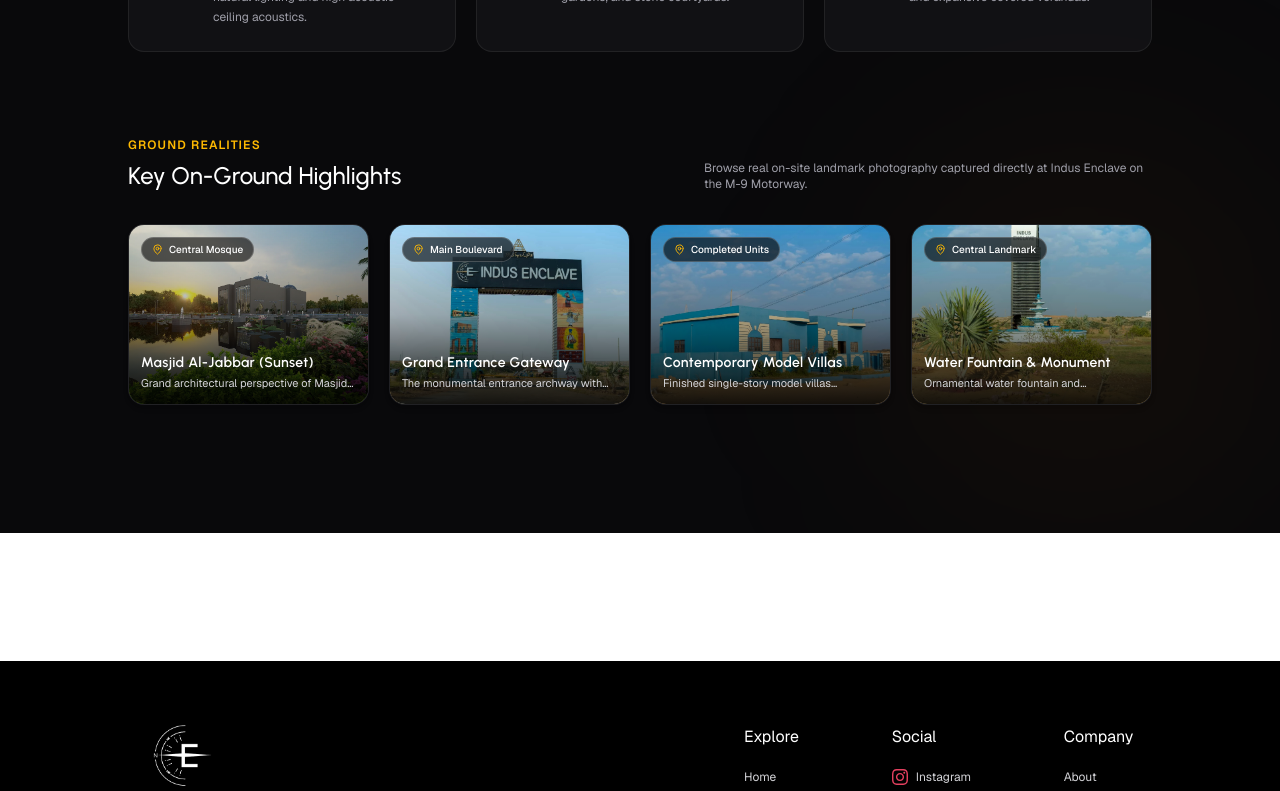
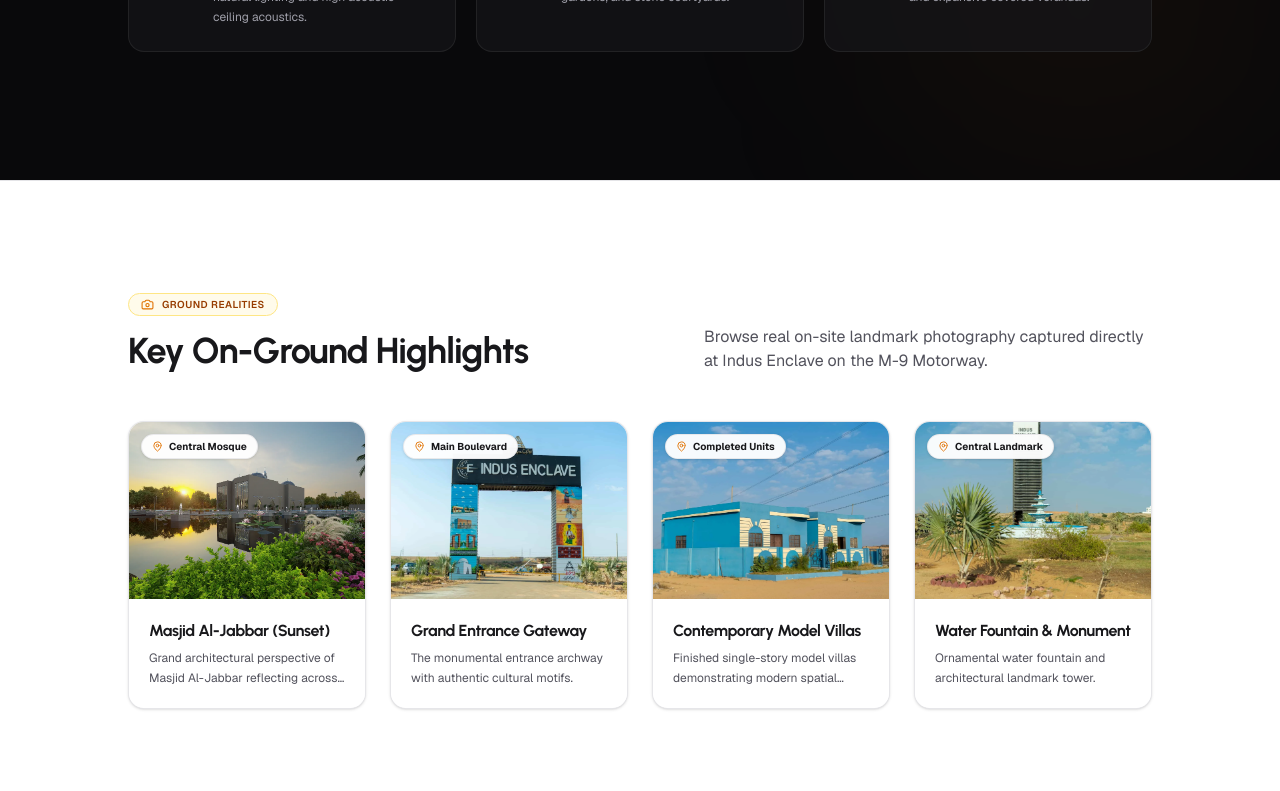
Before and after one commit to burair-ahmed/indus-enclave, a Next.js app in the folder nextjs/: page /gallery in a window 1280 px wide. Shown: the part 4340-5131 px from the top of the page. Built offline with nearby package versions, Linux system fonts and the light colour scheme.

Commit message:
Updates UI and title

```diff
--- a/nextjs/app/(public-pages)/layout.tsx
+++ b/nextjs/app/(public-pages)/layout.tsx
@@ -1,13 +1,18 @@
+import type { Metadata } from 'next';
 import React from 'react';
 import { Footer } from '@/components/footer';
 import { Navbar } from '@/components/navbar';
 import LenisScroll from '@/components/lenis-scroll';
 
-export const metadata = {
-    title: 'estate - PrebuiltUI',
-    description: 'estate is a real estate website template.',
+export const metadata: Metadata = {
+    title: {
+        default: 'Indus Enclave — Housing Project Karachi',
+        template: '%s - Indus Enclave',
+    },
+    description:
+        'Indus Enclave — A premier housing project by Al-Ashraf Group of Companies on M-9 Motorway, Karachi. Offering residential plots, commercial plots, and luxury villas with transparent payment plans.',
     appleWebApp: {
-        title: 'estate - PrebuiltUI',
+        title: 'Indus Enclave',
     },
 };
 
--- a/nextjs/app/(public-pages)/page.tsx
+++ b/nextjs/app/(public-pages)/page.tsx
@@ -1,3 +1,4 @@
+import { Metadata } from "next";
 import { CallToAction } from "@/sections/call-to-action";
 import { Contact } from "@/sections/contact";
 import { Gallery } from "@/sections/gallery";
@@ -5,6 +6,12 @@
 import { Stats } from "@/sections/stats";
 import { Testimonials } from "@/sections/testimonials";
 import { WhyChooseUs } from "@/sections/why-choose-us";
+
+export const metadata: Metadata = {
+  title: "Indus Enclave — Housing Project Karachi",
+  description:
+    "Indus Enclave — A premier housing project by Al-Ashraf Group of Companies on M-9 Motorway, Karachi. Offering residential plots, commercial plots, and luxury villas with transparent payment plans.",
+};
 
 export default function Home() {
   return (
--- a/nextjs/sections/gallery/gallery-virtual-tour.tsx
+++ b/nextjs/sections/gallery/gallery-virtual-tour.tsx
@@ -13,6 +13,7 @@
     RotateCw,
     ShieldCheck,
     Volume2,
+    Camera,
 } from "lucide-react";
 import Image from "next/image";
 
@@ -69,6 +70,8 @@
     const [isFullscreenModal, setIsFullscreenModal] = useState(false);
 
     return (
+        <>
+            {/* ─── 1. 360° Virtual Tour Section (Dark Immersive Theme) ─── */}
             <section
                 id="virtual-tour"
                 className="py-20 md:py-32 px-4 md:px-16 lg:px-24 xl:px-32 w-full bg-zinc-950 text-white relative overflow-hidden"
@@ -269,7 +272,7 @@
                     </motion.div>
 
                     {/* Key Tour Features Row */}
-                <div className="grid grid-cols-1 sm:grid-cols-3 gap-5 mb-20">
+                    <div className="grid grid-cols-1 sm:grid-cols-3 gap-5">
                         {masjidTourFeatures.map((feat) => {
                             const Icon = feat.icon;
                             return (
@@ -291,28 +294,61 @@
                         })}
                     </div>
 
-                {/* On-Site Progress Highlights Cards */}
+                </div>
+            </section>
+
+            {/* ─── 2. Key On-Ground Highlights (White Background Section) ─── */}
+            <section className="py-20 md:py-28 px-4 md:px-16 lg:px-24 xl:px-32 w-full bg-white text-zinc-900 border-t border-zinc-200">
+                <div className="max-w-7xl mx-auto">
+                    {/* Section Header */}
+                    <div className="flex flex-col md:flex-row md:items-end md:justify-between gap-6 mb-12">
                         <div>
-                    <div className="flex flex-col sm:flex-row sm:items-end sm:justify-between gap-4 mb-8">
-                        <div>
-                            <span className="text-xs font-semibold text-amber-400 uppercase tracking-widest">Ground Realities</span>
-                            <h3 className="text-2xl font-medium text-white mt-1">Key On-Ground Highlights</h3>
-                        </div>
-                        <p className="text-xs text-zinc-400 max-w-md">
-                            Browse real on-site landmark photography captured directly at Indus Enclave on the M-9 Motorway.
-                        </p>
+                            <motion.div
+                                className="inline-flex items-center gap-2 bg-amber-50 text-amber-800 border border-amber-200 text-xs px-3 py-1 rounded-full mb-3"
+                                initial={{ y: -20, opacity: 0 }}
+                                whileInView={{ y: 0, opacity: 1 }}
+                                viewport={{ once: true }}
+                                transition={{ delay: 0.1, type: "spring", stiffness: 300, damping: 25 }}
+                            >
+                                <Camera size={13} className="text-amber-600" />
+                                <span className="font-semibold uppercase tracking-wider text-[10px]">Ground Realities</span>
+                            </motion.div>
+
+                            <motion.h2
+                                className="text-3xl md:text-4xl font-bold text-zinc-900 tracking-tight leading-tight"
+                                initial={{ y: 30, opacity: 0 }}
+                                whileInView={{ y: 0, opacity: 1 }}
+                                viewport={{ once: true }}
+                                transition={{ type: "spring", stiffness: 240, damping: 70 }}
+                            >
+                                Key On-Ground Highlights
+                            </motion.h2>
                         </div>
 
-                    <div className="grid grid-cols-1 sm:grid-cols-2 lg:grid-cols-4 gap-5">
+                        <motion.p
+                            className="text-zinc-600 text-sm md:text-base max-w-md"
+                            initial={{ y: 30, opacity: 0 }}
+                            whileInView={{ y: 0, opacity: 1 }}
+                            viewport={{ once: true }}
+                            transition={{ delay: 0.15, type: "spring", stiffness: 300, damping: 60 }}
+                        >
+                            Browse real on-site landmark photography captured directly at Indus Enclave on the M-9 Motorway.
+                        </motion.p>
+                    </div>
+
+                    {/* Cards Grid on White Background */}
+                    <div className="grid grid-cols-1 sm:grid-cols-2 lg:grid-cols-4 gap-6">
                         {siteHighlights.map((spot, i) => (
                             <motion.div
                                 key={spot.label}
-                                className="relative rounded-2xl overflow-hidden group cursor-pointer aspect-[4/3] bg-zinc-900 shadow-md border border-zinc-800/60"
-                                initial={{ opacity: 0, y: 20 }}
+                                className="group relative flex flex-col bg-white rounded-2xl overflow-hidden border border-zinc-200/90 shadow-sm hover:shadow-xl hover:border-amber-300 transition-all duration-300"
+                                initial={{ opacity: 0, y: 25 }}
                                 whileInView={{ opacity: 1, y: 0 }}
                                 viewport={{ once: true }}
                                 transition={{ delay: 0.08 * i, type: "spring", stiffness: 280, damping: 60 }}
                             >
+                                {/* Photo Container */}
+                                <div className="relative aspect-[4/3] w-full overflow-hidden bg-zinc-100">
                                     <Image
                                         src={spot.src}
                                         alt={spot.label}
@@ -320,25 +356,29 @@
                                         sizes="(max-width: 640px) 100vw, (max-width: 1024px) 50vw, 25vw"
                                         className="object-cover transition-transform duration-700 ease-out group-hover:scale-105"
                                     />
-                                <div className="absolute inset-0 bg-gradient-to-t from-black/90 via-black/30 to-transparent pointer-events-none" />
-
-                                <div className="absolute top-3 left-3 bg-black/60 backdrop-blur-md border border-white/20 text-white text-[10px] font-medium px-2.5 py-1 rounded-full flex items-center gap-1.5">
-                                    <MapPin size={11} className="text-amber-400" />
+                                    {/* Category Pill */}
+                                    <div className="absolute top-3 left-3 bg-white/95 backdrop-blur-md border border-zinc-200/80 text-zinc-900 text-[10px] font-bold px-2.5 py-1 rounded-full flex items-center gap-1.5 shadow-sm">
+                                        <MapPin size={11} className="text-amber-600" />
                                         <span>{spot.tag}</span>
                                     </div>
+                                </div>
 
-                                <div className="absolute bottom-3 left-3 right-3 text-white">
-                                    <h4 className="font-semibold text-sm tracking-wide">{spot.label}</h4>
-                                    <p className="text-[11px] text-zinc-300 line-clamp-1 mt-0.5">{spot.desc}</p>
+                                {/* Content Details */}
+                                <div className="p-5 flex flex-col flex-1 bg-white">
+                                    <h4 className="font-bold text-base text-zinc-900 tracking-tight group-hover:text-amber-600 transition-colors">
+                                        {spot.label}
+                                    </h4>
+                                    <p className="text-xs text-zinc-600 mt-1.5 line-clamp-2 leading-relaxed">
+                                        {spot.desc}
+                                    </p>
                                 </div>
                             </motion.div>
                         ))}
                     </div>
                 </div>
+            </section>
 
-            </div>
-
-            {/* Fullscreen Modal View */}
+            {/* ─── 3. Fullscreen Modal View ─── */}
             {isFullscreenModal && (
                 <div className="fixed inset-0 z-[120] bg-black flex flex-col">
                     <div className="flex items-center justify-between px-6 py-3.5 bg-zinc-900 border-b border-zinc-800 text-sm">
@@ -375,6 +415,6 @@
                     </div>
                 </div>
             )}
-        </section>
+        </>
     );
 }
```
Lines whose indentation alone changed are shown as unchanged.
